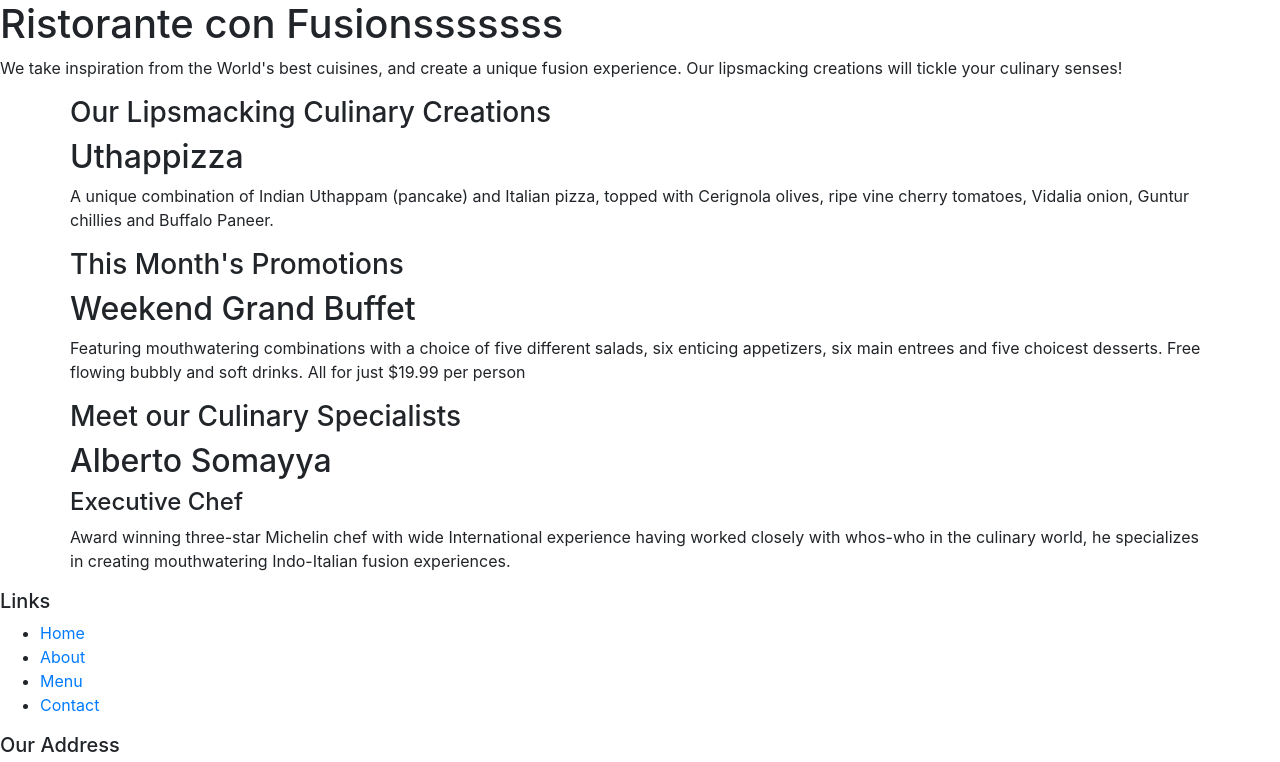
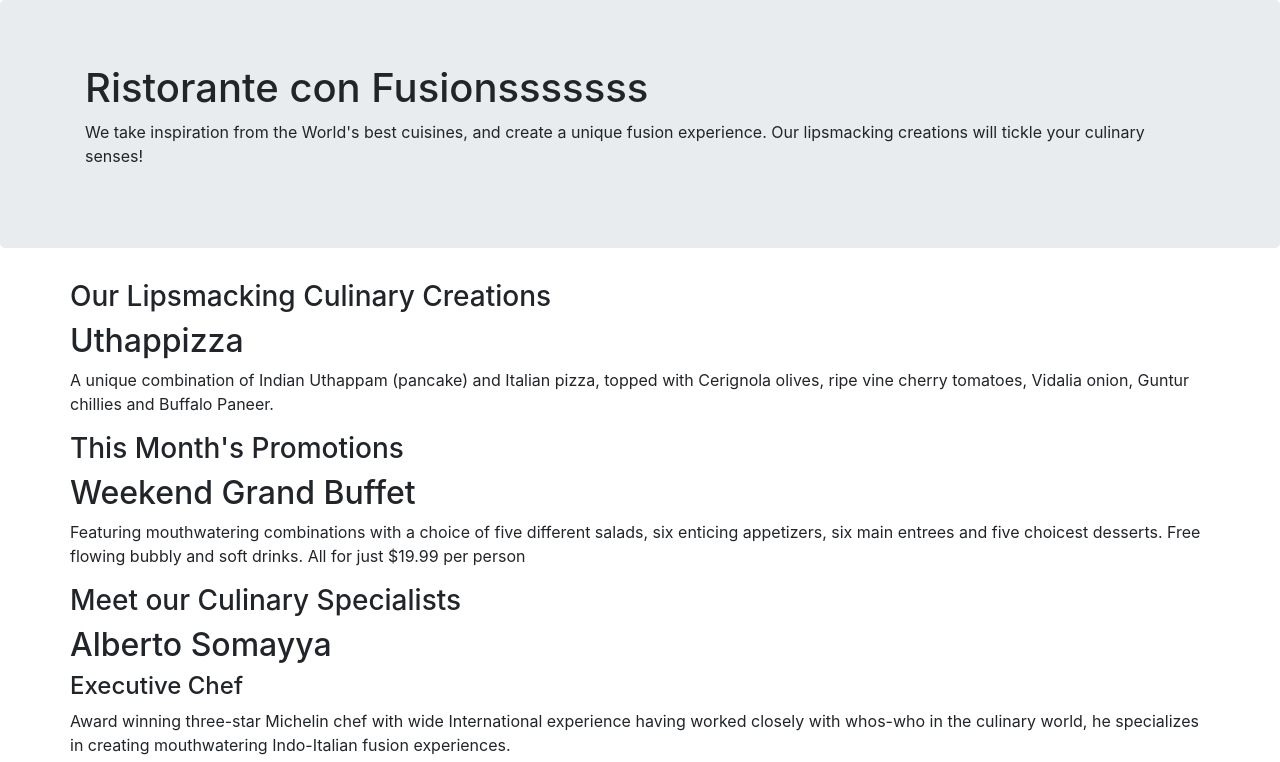
Before and after one commit to Jihani-31/conFusion, a website: page index.html in a window 1280 px wide. Shown: the top 762 px of the page. Drawn offline with nearby package versions, Linux system fonts and the light colour scheme.

Commit message:
add jumbotron and container to header

```diff
--- a/index.html
+++ b/index.html
@@ -14,8 +14,8 @@
 
 <body>
 
-    <header>
-        <div>
+    <header class="jumbotron">
+        <div class="container">
             <div>
                 <div>
                     <h1>Ristorante con Fusionsssssss</h1>
```
